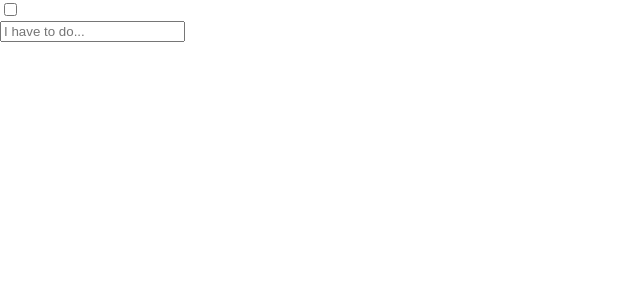
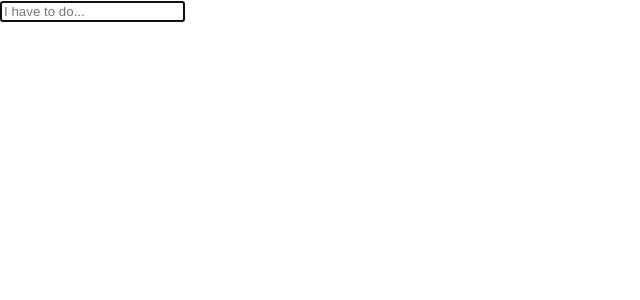
Before and after one commit to sarah1446/todo-list, a React (Create React App) app: page / in a window 1280 px wide. Shown: the top 300 px of the page, without its empty margins (0-640 px from the left). Built offline with nearby package versions, Linux system fonts and the light colour scheme.

Commit message:
기본 필수기능 구현 완료

```diff
--- a/src/App.js
+++ b/src/App.js
@@ -40,6 +40,19 @@ class App extends React.Component {
         const todos = this.state.todos.slice();
         this.setState({
             todos: [...todos.filter(list => list !== deleteTodo)],
+        })
+    }
+
+    toggleAll = (check) => {
+        const todos = this.state.todos.slice();
+        if(check === 'checked'){
+            todos.forEach(todo => todo.completed = true);
+        }else{
+            todos.forEach(todo => todo.completed = false);
+        }
+
+        this.setState({
+            todos: [...todos]
         })
     }
 
@@ -87,16 +100,16 @@ class App extends React.Component {
                 <Header
                     addTodo={this.addTodo}
                     toggleAll={this.toggleAll}
+                    todos={this.state.todos}
                 />
-                {
-                    todos.length > 0 &&
-                    <Fragment>
                 <ListWrap
                     todos={todos}
                     updatingTodo={this.updatingTodo}
                     deleteTodo={this.deleteTodo}
                     toggleSelect={this.toggleSelect}
                 />
+                {this.state.todos.length > 0 &&
+                    <Fragment>
                         <Footer
                         totalCount={this.state.todos.length}
                         leftCount={leftCount}
--- a/src/components/Contents/List.js
+++ b/src/components/Contents/List.js
@@ -77,7 +77,7 @@ class List extends React.Component {
                         />
                     :
                     (
-                        this.state.completed === true ?
+                        this.state.completed === true || this.props.list.completed === true ?
                             <p className="completed">{text}</p>
                         :
                             <p>{text}</p>
--- a/src/components/Footer/ClearCompleted.js
+++ b/src/components/Footer/ClearCompleted.js
@@ -4,11 +4,6 @@ class clearCompleted extends React.Component {
     clearCompleted = () => {
         this.props.clearCompleted();
     }
-
-    clearCompleted = () => {
-        this.props.clearCompleted();
-    }
-
 
     render() {
         return(
--- a/src/components/Header/AddTodo.js
+++ b/src/components/Header/AddTodo.js
@@ -31,6 +31,7 @@ class AddTodo extends React.Component {
                 onKeyPress={this.sendData}
                 onChange={this.changeText}
                 value={this.state.text}
+                autoFocus
                 />
             </div>
         )
--- a/src/components/Header/ToggleAll.js
+++ b/src/components/Header/ToggleAll.js
@@ -1,19 +1,12 @@
 import React from 'react';
 
 class ToggleAll extends React.Component {
-    constructor(props) {
-        super(props);
-        this.state ={
-            // toggleAll: false
-        }
-    }
 
     toggleAll = e => {
         if(e.target.checked) {
-            console.log('전체선택')
-            this.props.toggleAll()
+            this.props.toggleAll('checked');
         }else{
-
+            this.props.toggleAll('unchecked');
         }
     }
 
--- a/src/components/Header/index.js
+++ b/src/components/Header/index.js
@@ -1,4 +1,4 @@
-import React from 'react';
+import React, { Fragment } from 'react';
 import AddTodo from './AddTodo';
 import ToggleAll from './ToggleAll';
 
@@ -10,11 +10,18 @@ class Header extends React.Component {
         }
     }
 
+
     render() {
+        const todos = this.props.todos;
+        console.log(todos);
         return(
             <div>
-                <ToggleAll toggleAll={this.props.toggleAll}></ToggleAll>
-                <AddTodo addTodo={this.props.addTodo}></AddTodo>
+            {todos.length > 0 &&
+                <Fragment>
+                    <ToggleAll toggleAll={this.props.toggleAll} />
+                </Fragment>
+            }
+                <AddTodo addTodo={this.props.addTodo}/>
             </div>
         )
     }
```
Lines whose indentation alone changed are shown as unchanged.
